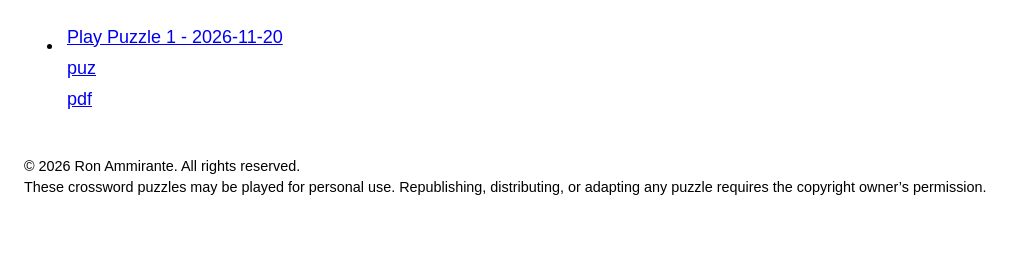
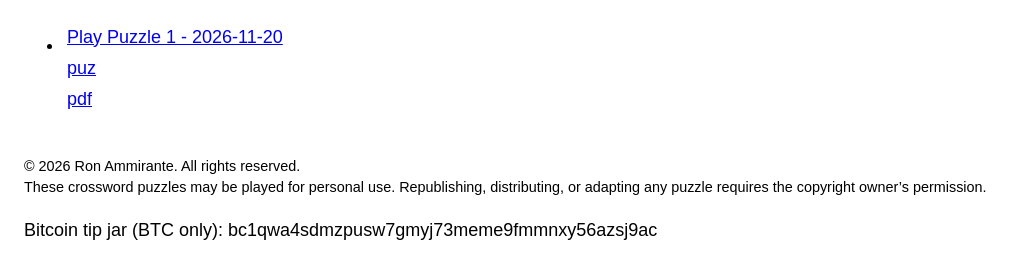
Before and after one commit to ronammirante/grids, a plain HTML site: page index.html in a window 1280 px wide. Shown: the part 107-386 px from the top of the page, without its empty margins (0-1025 px from the left). Drawn offline with Linux system fonts and the light colour scheme.

Commit message:
Update index.html

```diff
--- a/index.html
+++ b/index.html
@@ -60,5 +60,6 @@
     distributing, or adapting any puzzle requires the copyright owner’s
     permission.
   </p>
+  <p>Bitcoin tip jar (BTC only): bc1qwa4sdmzpusw7gmyj73meme9fmmnxy56azsj9ac</p>
 </body>
 </html>
```
